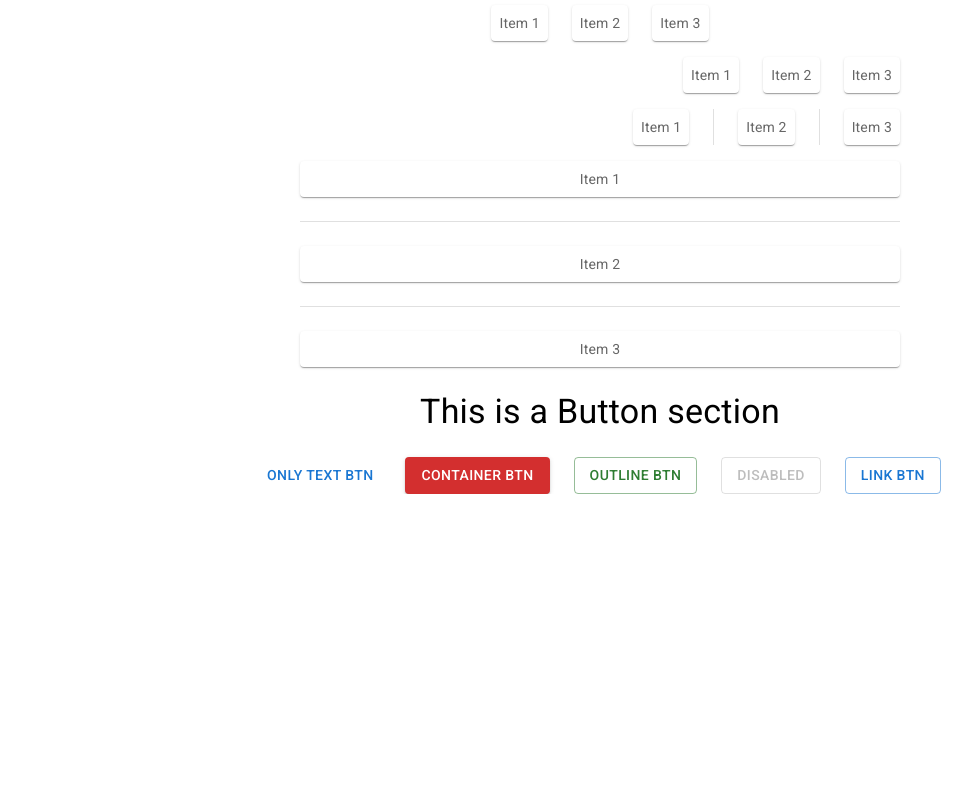
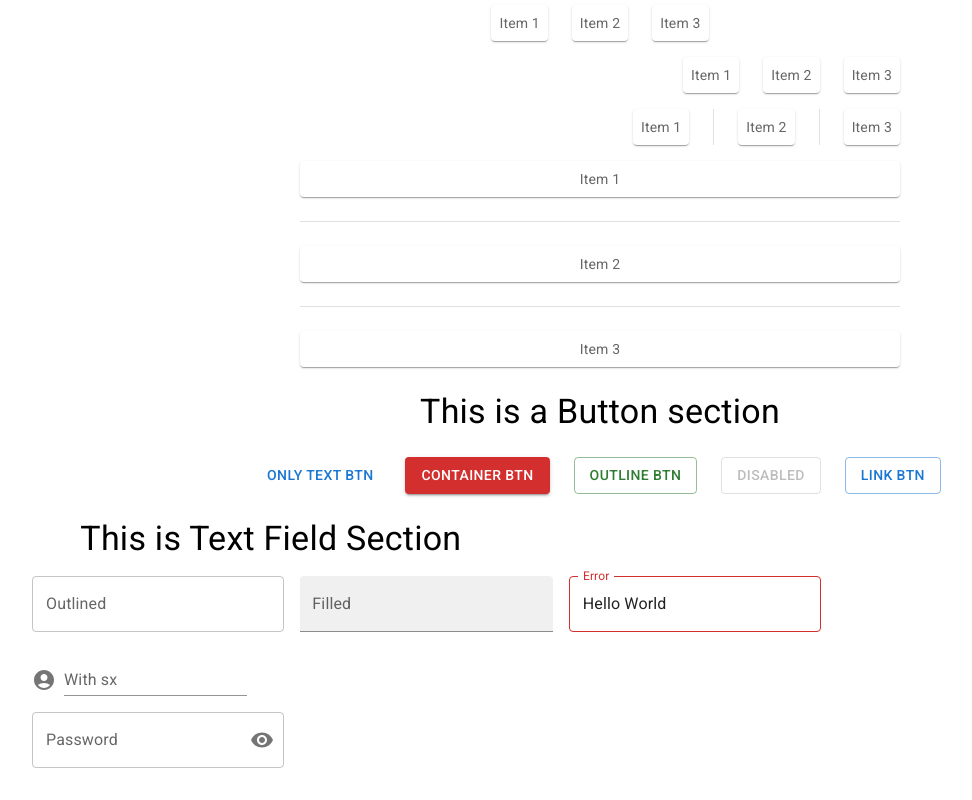
Before and after one commit to Shahrear-ahamed/add-new-patient, a React (Create React App) app: page /secondPage in a window 1280 px wide. Shown: the part 381-1181 px from the top of the page, without its empty margins (40-1012 px from the left). Before the commit the page ends 875 px from the top, so only its background shows below. Built offline with nearby package versions, Linux system fonts and the light colour scheme.

Commit message:
learn input field

```diff
--- a/src/App.tsx
+++ b/src/App.tsx
@@ -1,5 +1,5 @@
 import React from 'react';
-import './global.css'
+import './global.css';
 import {Routes,Route} from "react-router-dom";
 import  Home from "./Pages/Home.js"
 import SecondPage from "./Pages/SecondPage";
--- /dev/null
+++ b/src/Components/AutoComplete.tsx
@@ -0,0 +1,15 @@
+import React from 'react';
+import Box from  "@mui/material/Box"
+import Typography from "@mui/material/Typography";
+
+const AutoComplete = () => {
+    return (
+        <Box>
+            <Typography variant="h4" align="center" my={3}>
+                This is a AutoComplete section
+            </Typography>
+        </Box>
+    );
+};
+
+export default AutoComplete;
--- /dev/null
+++ b/src/Components/TextFieldCom.tsx
@@ -0,0 +1,91 @@
+import React,{useState} from 'react';
+import Typography from "@mui/material/Typography";
+import Box from "@mui/material/Box";
+import TextField from "@mui/material/TextField"
+import AccountCircle from "@mui/icons-material/AccountCircle";
+import {FormControl, IconButton, InputAdornment, InputLabel, OutlinedInput} from "@mui/material";
+import {Visibility, VisibilityOff} from "@mui/icons-material";
+
+
+interface State {
+    amount: string;
+    password: string;
+    weight: string;
+    weightRange: string;
+    showPassword: boolean;
+}
+const TextFieldCom = () => {
+    // here is for password show btn
+    const [values, setValues] = useState<State>({
+        amount: '',
+        password: '',
+        weight: '',
+        weightRange: '',
+        showPassword: false,
+    });
+    const handleChange =
+        (prop: keyof State) => (event: React.ChangeEvent<HTMLInputElement>) => {
+            setValues({ ...values, [prop]: event.target.value });
+        };
+
+    const handleClickShowPassword = () => {
+        setValues({
+            ...values,
+            showPassword: !values.showPassword,
+        });
+    };
+
+    const handleMouseDownPassword = (event: React.MouseEvent<HTMLButtonElement>) => {
+        event.preventDefault();
+    };
+    return (
+        <Box component="form"
+             sx={{
+                 '& > :not(style)': { m: 1, width: '25ch' },
+             }}
+             noValidate
+             autoComplete="off" my={3}>
+            <Typography variant="h4" align="center">
+                This is Text Field Section
+            </Typography>
+            <TextField id="outlined-basic" label="Outlined" variant="outlined" />
+            <TextField id="filled-basic" label="Filled" variant="filled" />
+            <TextField
+                error
+                id="outlined-error"
+                label="Error"
+                defaultValue="Hello World"
+            />
+            <Box sx={{ display: 'flex', alignItems: 'flex-end' }}>
+                <AccountCircle sx={{ color: 'action.active', mr: 1, my: 0.5 }} />
+                <TextField id="input-with-sx" label="With sx" variant="standard" />
+            </Box>
+
+            {/*here is form control */}
+            <FormControl sx={{ m: 1, width: '25ch' }} variant="outlined">
+                <InputLabel htmlFor="outlined-adornment-password">Password</InputLabel>
+                <OutlinedInput
+                    id="outlined-adornment-password"
+                    type={values.showPassword ? 'text' : 'password'}
+                    value={values.password}
+                    onChange={handleChange('password')}
+                    endAdornment={
+                        <InputAdornment position="end">
+                            <IconButton
+                                aria-label="toggle password visibility"
+                                onClick={handleClickShowPassword}
+                                onMouseDown={handleMouseDownPassword}
+                                edge="end"
+                            >
+                                {values.showPassword ? <VisibilityOff /> : <Visibility />}
+                            </IconButton>
+                        </InputAdornment>
+                    }
+                    label="Password"
+                />
+            </FormControl>
+        </Box>
+    );
+};
+
+export default TextFieldCom;
--- a/src/Pages/SecondPage.tsx
+++ b/src/Pages/SecondPage.tsx
@@ -3,6 +3,8 @@ import PopOverCom from "../Components/PopOverCom";
 import TypographyText from "../Components/TypographyText";
 import StackCom from "../Components/StackCom";
 import ButtonsCom from "../Components/ButtonsCom";
+import AutoComplete from "../Components/AutoComplete";
+import TextFieldCom from "../Components/TextFieldCom";
 
 const SecondPage = () => {
     return (
@@ -12,6 +14,8 @@ const SecondPage = () => {
             {/*<PopOverCom />*/}
             <StackCom />
             <ButtonsCom />
+            {/*<AutoComplete />*/}
+            <TextFieldCom />
         </div>
     );
 };
--- a/src/global.css
+++ b/src/global.css
@@ -34,7 +34,7 @@ input,select{
     width: 80%;
     border: 1px solid gray;
 }
-input:focus{
-    background-color: #f6f67b;
-    box-shadow: 5px 5px 20px #909090;
-}
+/*input:focus{*/
+/*    background-color: #f6f67b;*/
+/*    box-shadow: 5px 5px 20px #909090;*/
+/*}*/
```
